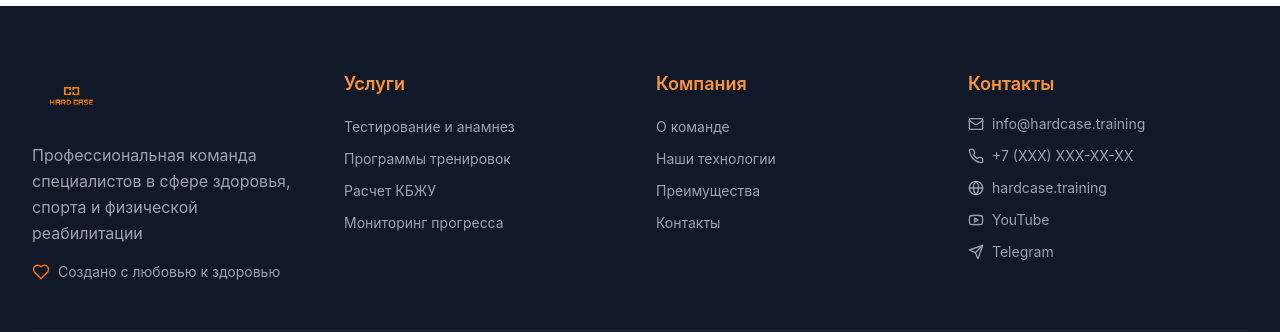
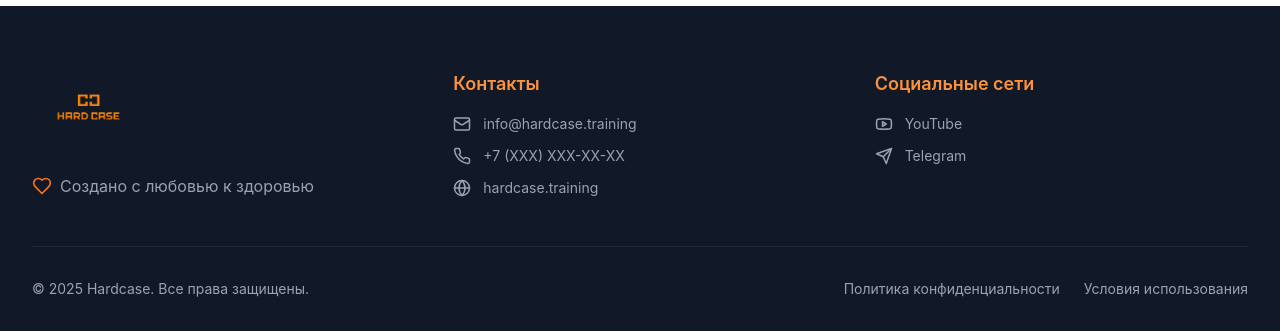
Before and after one commit to coldreb00t/hardcase-website, a Next.js app: page / in a window 1280 px wide. Shown: the part 9487-9819 px from the top of the page. Built offline with nearby package versions, Linux system fonts and the light colour scheme.

Commit message:
Redesign footer: remove navigation, increase logo size, separate social networks from contacts

```diff
--- a/components/Footer.tsx
+++ b/components/Footer.tsx
@@ -6,105 +6,40 @@ import { Heart, Mail, Phone, Globe, Youtube, Send } from 'lucide-react'
 export default function Footer() {
   const currentYear = new Date().getFullYear()
 
-  const links = {
-    services: [
-      { name: 'Тестирование и анамнез', href: '#services' },
-      { name: 'Программы тренировок', href: '#services' },
-      { name: 'Расчет КБЖУ', href: '#services' },
-      { name: 'Мониторинг прогресса', href: '#services' },
-    ],
-    company: [
-      { name: 'О команде', href: '#team' },
-      { name: 'Наши технологии', href: '#technology' },
-      { name: 'Преимущества', href: '#advantages' },
-      { name: 'Контакты', href: '#contact' },
-    ],
-  }
-
   return (
     <footer className="bg-gray-900 text-white pt-16 pb-8">
       <div className="max-w-7xl mx-auto px-4 sm:px-6 lg:px-8">
-        <div className="grid md:grid-cols-4 gap-8 mb-12">
+        <div className="grid md:grid-cols-3 gap-12 mb-12">
           {/* Brand */}
-          <div className="md:col-span-1">
+          <div className="flex flex-col items-start">
             <motion.div
               initial={{ opacity: 0, y: 20 }}
               whileInView={{ opacity: 1, y: 0 }}
               viewport={{ once: true }}
               transition={{ duration: 0.5 }}
+              className="w-full"
             >
-              <div className="mb-4">
+              <div className="mb-6">
                 <img
                   src="/images/hardcase-logo.png"
                   alt="HARD CASE"
-                  className="h-14 w-auto"
+                  className="h-20 w-auto"
                 />
               </div>
-              <p className="text-gray-400 mb-4 leading-relaxed">
-                Профессиональная команда специалистов в сфере здоровья, спорта и физической реабилитации
-              </p>
               <div className="flex items-center text-gray-400">
-                <Heart className="text-primary-500 mr-2" size={18} />
-                <span className="text-sm">Создано с любовью к здоровью</span>
+                <Heart className="text-primary-500 mr-2" size={20} />
+                <span className="text-base">Создано с любовью к здоровью</span>
               </div>
             </motion.div>
           </div>
 
-          {/* Services */}
+          {/* Contacts */}
           <div>
             <motion.div
               initial={{ opacity: 0, y: 20 }}
               whileInView={{ opacity: 1, y: 0 }}
               viewport={{ once: true }}
               transition={{ duration: 0.5, delay: 0.1 }}
-            >
-              <h4 className="text-lg font-semibold mb-4 text-primary-400">Услуги</h4>
-              <ul className="space-y-2">
-                {links.services.map((link) => (
-                  <li key={link.name}>
-                    <a
-                      href={link.href}
-                      className="text-gray-400 hover:text-primary-400 transition-colors text-sm"
-                    >
-                      {link.name}
-                    </a>
-                  </li>
-                ))}
-              </ul>
-            </motion.div>
-          </div>
-
-          {/* Company */}
-          <div>
-            <motion.div
-              initial={{ opacity: 0, y: 20 }}
-              whileInView={{ opacity: 1, y: 0 }}
-              viewport={{ once: true }}
-              transition={{ duration: 0.5, delay: 0.2 }}
-            >
-              <h4 className="text-lg font-semibold mb-4 text-primary-400">Компания</h4>
-              <ul className="space-y-2">
-                {links.company.map((link) => (
-                  <li key={link.name}>
-                    <a
-                      href={link.href}
-                      className="text-gray-400 hover:text-primary-400 transition-colors text-sm"
-                    >
-                      {link.name}
-                    </a>
-                  </li>
-                ))}
-              </ul>
-            </motion.div>
-          </div>
-
-          {/* Contact */}
-          <div>
-            <motion.div
-              initial={{ opacity: 0, y: 20 }}
-              whileInView={{ opacity: 1, y: 0 }}
-              viewport={{ once: true }}
-              transition={{ duration: 0.5, delay: 0.3 }}
             >
               <h4 className="text-lg font-semibold mb-4 text-primary-400">Контакты</h4>
               <ul className="space-y-3">
@@ -113,7 +48,7 @@ export default function Footer() {
                     href="mailto:info@hardcase.training"
                     className="flex items-center text-gray-400 hover:text-primary-400 transition-colors text-sm"
                   >
-                    <Mail size={16} className="mr-2" />
+                    <Mail size={18} className="mr-3" />
                     info@hardcase.training
                   </a>
                 </li>
@@ -122,7 +57,7 @@ export default function Footer() {
                     href="tel:+7XXXXXXXXXX"
                     className="flex items-center text-gray-400 hover:text-primary-400 transition-colors text-sm"
                   >
-                    <Phone size={16} className="mr-2" />
+                    <Phone size={18} className="mr-3" />
                     +7 (XXX) XXX-XX-XX
                   </a>
                 </li>
@@ -133,18 +68,32 @@ export default function Footer() {
                     rel="noopener noreferrer"
                     className="flex items-center text-gray-400 hover:text-primary-400 transition-colors text-sm"
                   >
-                    <Globe size={16} className="mr-2" />
+                    <Globe size={18} className="mr-3" />
                     hardcase.training
                   </a>
                 </li>
+              </ul>
+            </motion.div>
+          </div>
+
+          {/* Social Networks */}
+          <div>
+            <motion.div
+              initial={{ opacity: 0, y: 20 }}
+              whileInView={{ opacity: 1, y: 0 }}
+              viewport={{ once: true }}
+              transition={{ duration: 0.5, delay: 0.2 }}
+            >
+              <h4 className="text-lg font-semibold mb-4 text-primary-400">Социальные сети</h4>
+              <ul className="space-y-3">
                 <li>
                   <a
                     href="https://www.youtube.com/@hardcasetraining"
                     target="_blank"
                     rel="noopener noreferrer"
-                    className="flex items-center text-gray-400 hover:text-primary-400 transition-colors text-sm"
+                    className="flex items-center text-gray-400 hover:text-primary-400 transition-colors text-sm group"
                   >
-                    <Youtube size={16} className="mr-2" />
+                    <Youtube size={18} className="mr-3 group-hover:scale-110 transition-transform" />
                     YouTube
                   </a>
                 </li>
@@ -153,9 +102,9 @@ export default function Footer() {
                     href="https://t.me/HardCaseTraining"
                     target="_blank"
                     rel="noopener noreferrer"
-                    className="flex items-center text-gray-400 hover:text-primary-400 transition-colors text-sm"
+                    className="flex items-center text-gray-400 hover:text-primary-400 transition-colors text-sm group"
                   >
-                    <Send size={16} className="mr-2" />
+                    <Send size={18} className="mr-3 group-hover:scale-110 transition-transform" />
                     Telegram
                   </a>
                 </li>
```
